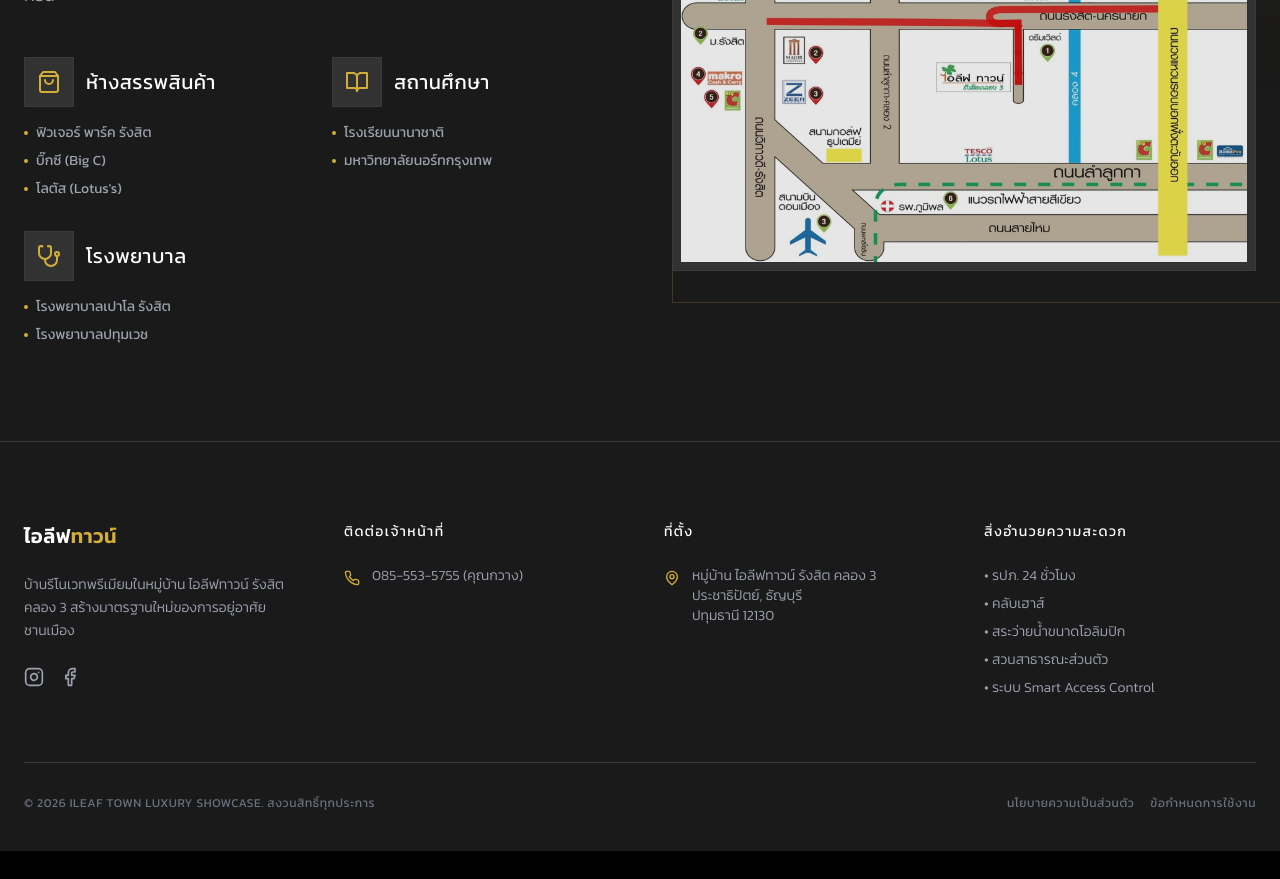
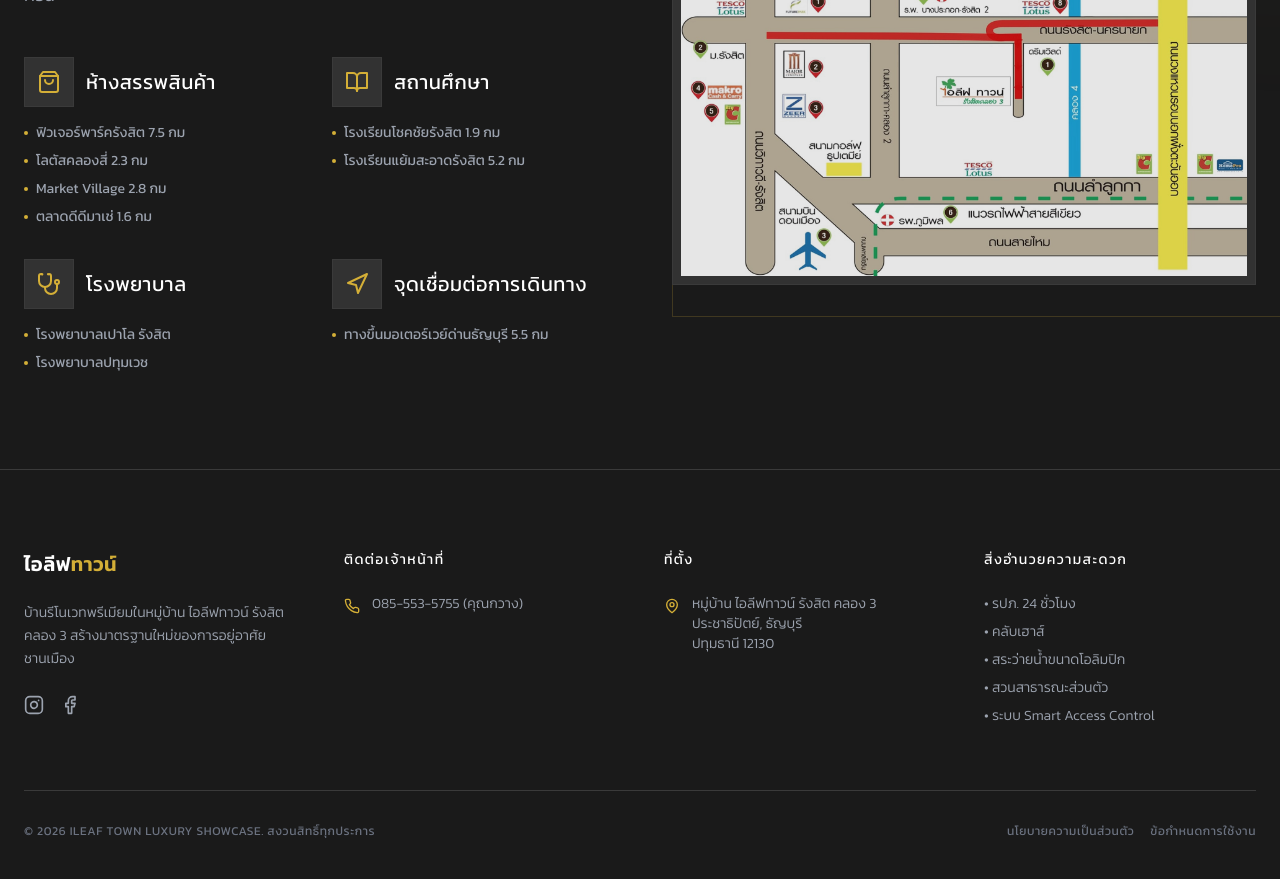
Before and after one commit to Raymagdonal4901/ileaftown, a React (Vite) app: page / in a window 1280 px wide. Shown: the part 3860-4739 px from the top of the page. Before the commit the page ends 4711 px from the top, so only its background shows below. Built offline with nearby package versions, Linux system fonts and the light colour scheme; no server answers; a web font is replaced by a local one.

Commit message:
Update: item

```diff
--- a/src/components/Location.jsx
+++ b/src/components/Location.jsx
@@ -1,5 +1,5 @@
 import React, { useState } from 'react';
-import { ShoppingBag, BookOpen, Stethoscope, MapPin, X, ZoomIn } from 'lucide-react';
+import { ShoppingBag, BookOpen, Stethoscope, MapPin, X, ZoomIn, Navigation } from 'lucide-react';
 import { useLang } from '../contexts/LanguageContext';
 import { useCMS } from '../contexts/CMSContext';
 
@@ -25,6 +25,11 @@
       icon: <Stethoscope className="text-gold" size={24} />,
       title: t.location.healthcare.title[lang],
       items: t.location.healthcare.list[lang]
+    },
+    {
+      icon: <Navigation className="text-gold" size={24} />,
+      title: t.location.connectivity.title[lang],
+      items: t.location.connectivity.list[lang]
     }
   ];
 
--- a/src/data/translations.js
+++ b/src/data/translations.js
@@ -120,15 +120,22 @@
     shopping: {
       title: { th: 'ห้างสรรพสินค้า', en: 'Shopping & Lifestyle' },
       list:  {
-        th: ['ฟิวเจอร์ พาร์ค รังสิต', 'บิ๊กซี (Big C)', 'โลตัส (Lotus\'s)'],
-        en: ['Future Park Rangsit', 'Big C Supercenter', 'Lotus\'s Rangsit']
+        th: ['ฟิวเจอร์พาร์ครังสิต 7.5 กม', 'โลตัสคลองสี่ 2.3 กม', 'Market Village 2.8 กม', 'ตลาดดีดีมาเช่ 1.6 กม'],
+        en: ['Future Park Rangsit 7.5 km', 'Lotus\'s Khlong Si 2.3 km', 'Market Village 2.8 km', 'DD Marche Market 1.6 km']
       }
     },
     education: {
       title: { th: 'สถานศึกษา', en: 'Education' },
       list:  {
-        th: ['โรงเรียนนานาชาติ', 'มหาวิทยาลัยนอร์ทกรุงเทพ'],
-        en: ['International Schools', 'North Bangkok University']
+        th: ['โรงเรียนโชคชัยรังสิต 1.9 กม', 'โรงเรียนแย้มสะอาดรังสิต 5.2 กม'],
+        en: ['Chokchai Rangsit School 1.9 km', 'Yam Sa-at Rangsit School 5.2 km']
+      }
+    },
+    connectivity: {
+      title: { th: 'จุดเชื่อมต่อการเดินทาง', en: 'Connectivity' },
+      list: {
+        th: ['ทางขึ้นมอเตอร์เวย์ด่านธัญบุรี 5.5 กม'],
+        en: ['Thanyaburi Motorway Entrance 5.5 km']
       }
     },
     healthcare: {
```
